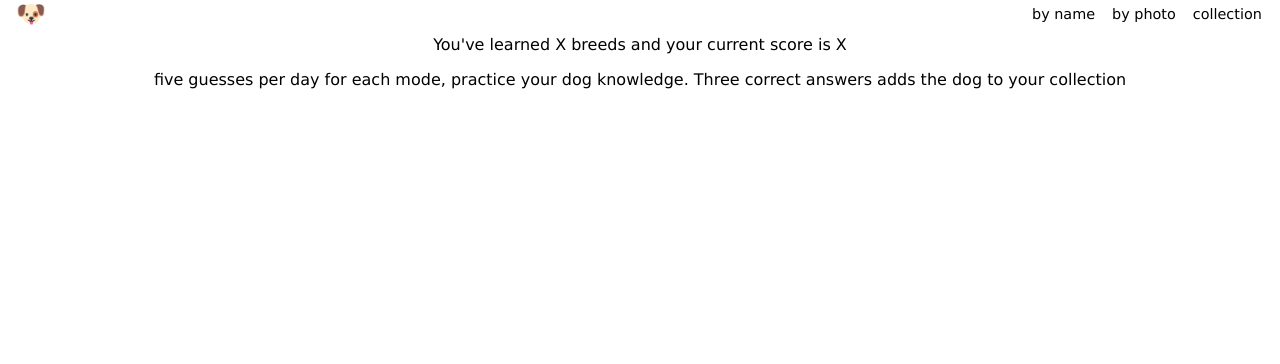
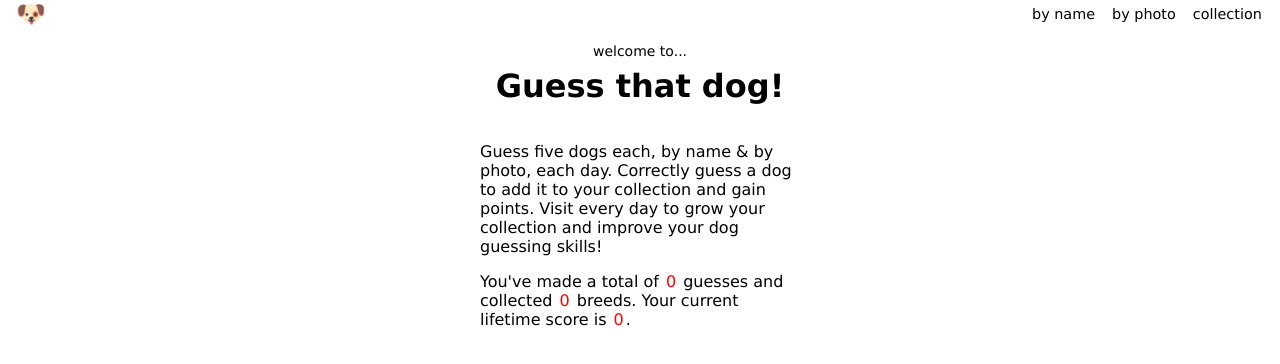
Before and after one commit to jdlms/dogs, a Next.js app: page / in a window 1280 px wide. Shown: the top 364 px of the page. Built offline with nearby package versions, Linux system fonts and the light colour scheme.

Commit message:
landing page text

```diff
--- a/components/Score.tsx
+++ b/components/Score.tsx
@@ -5,7 +5,7 @@ interface Props {
   attempts: number;
 }
 
-const Span = styled.div`
+export const Span = styled.div`
   border-width: 1px;
   border-color: white;
   border-style: solid;
--- a/pages/index.tsx
+++ b/pages/index.tsx
@@ -1,11 +1,34 @@
+import { Span } from "@/components/Score";
+import { useLocalStorage } from "@/hooks/useLocalStorage";
+import styled from "styled-components";
+import { player } from "./name";
+
 export default function Home() {
+  const [playerData, setPlayerData] = useLocalStorage("guess-that-dog", player);
+  console.log(playerData);
+
   return (
-    <>
-      <div>You&apos;ve learned X breeds and your current score is X</div>
+    <div
+      style={{
+        display: "flex",
+        flexDirection: "column",
+        alignItems: "center",
+        width: "20rem",
+      }}
+    >
+      <span style={{ fontSize: 14, marginTop: ".5rem" }}>welcome to...</span>
+      <h1 style={{ marginTop: ".5rem" }}>Guess that dog!</h1>
+
       <p>
-        five guesses per day for each mode, practice your dog knowledge. Three correct answers adds
-        the dog to your collection
+        Guess five dogs each, by name & by photo, each day. Correctly guess a dog to add it to your
+        collection and gain points. Visit every day to grow your collection and improve your dog
+        guessing skills!
       </p>
-    </>
+      <div style={{ paddingBottom: "10px" }}>
+        You&apos;ve made a total of <Span>{playerData.lifetimePlayerGuesses}</Span> guesses and
+        collected <Span>{playerData.correctBreedIds.length}</Span> breeds. Your current lifetime
+        score is <Span>{playerData.lifetimePlayerScore}</Span>.
+      </div>
+    </div>
   );
 }
--- a/pages/name.tsx
+++ b/pages/name.tsx
@@ -13,7 +13,7 @@ import { useScoreContext } from "@/context/score";
 import { ModalDetails } from "@/components/ModalDetails";
 import { useLocalStorage } from "@/hooks/useLocalStorage";
 
-const player = { lifetimePlayerGuesses: 0, lifetimePlayerScore: 0, correctBreedIds: [] };
+export const player = { lifetimePlayerGuesses: 0, lifetimePlayerScore: 0, correctBreedIds: [] };
 
 export default function Name() {
   const scoreObj = useScoreContext();
@@ -65,16 +65,23 @@ export default function Name() {
       console.log(scoreObj);
       scoreObj.setScore(newScore);
 
-      const updatedPlayerData = {
-        lifetimePlayerGuesses: scoreObj.score,
-        lifetimePlayerScore: (playerData.lifetimePlayerScore += 1),
+      const playerDataWhenCorrect = {
+        lifetimePlayerGuesses: ++playerData.lifetimePlayerGuesses,
+        lifetimePlayerScore: ++playerData.lifetimePlayerScore,
         correctBreedIds: [...playerData.correctBreedIds],
       };
-      updatedPlayerData.correctBreedIds.push(playerGuess.id);
-      setPlayerData(updatedPlayerData);
+      playerDataWhenCorrect.correctBreedIds.push(playerGuess.id);
+      setPlayerData(playerDataWhenCorrect);
 
       setIsGuessCorrect(true);
-    } else null;
+    } else {
+      const playerDataWhenWrong = {
+        lifetimePlayerGuesses: ++playerData.lifetimePlayerGuesses,
+        lifetimePlayerScore: playerData.lifetimePlayerScore,
+        correctBreedIds: [...playerData.correctBreedIds],
+      };
+      setPlayerData(playerDataWhenWrong);
+    }
     return setisModalOpen(true);
   };
 
```
